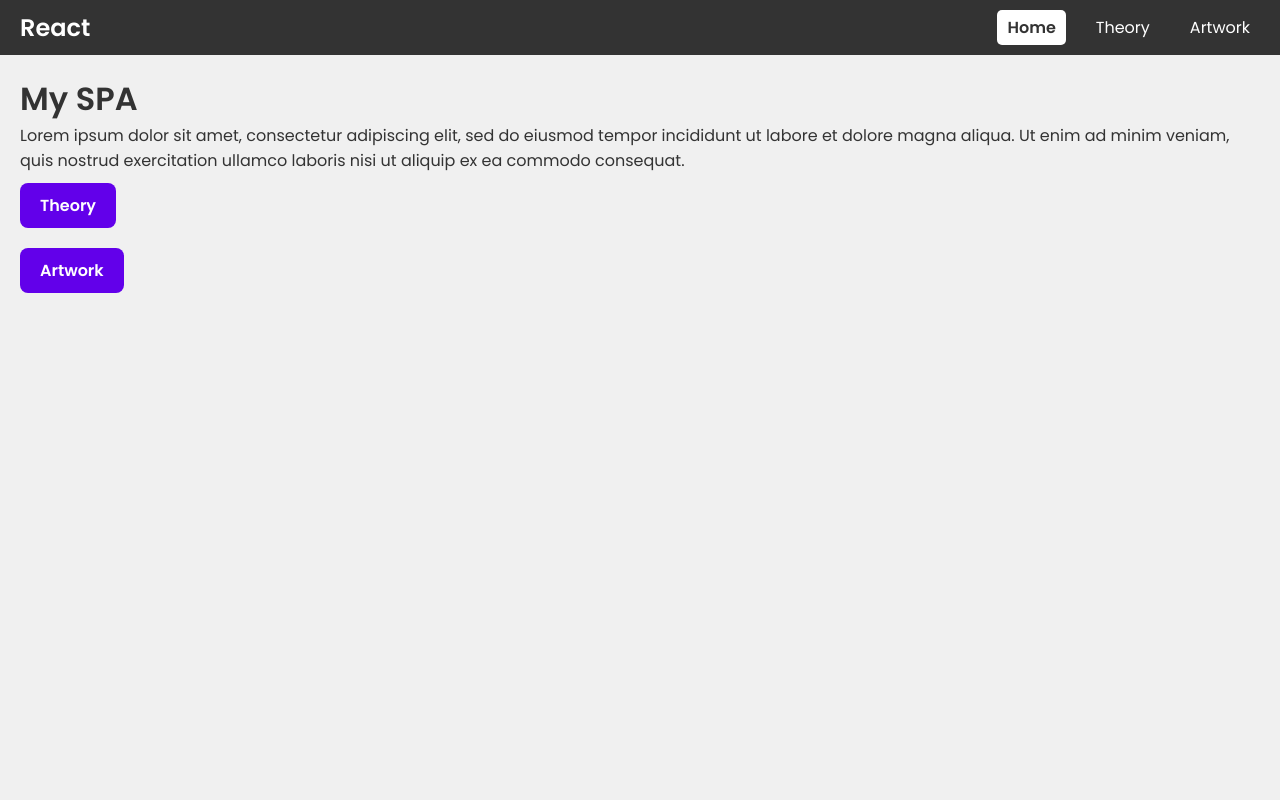
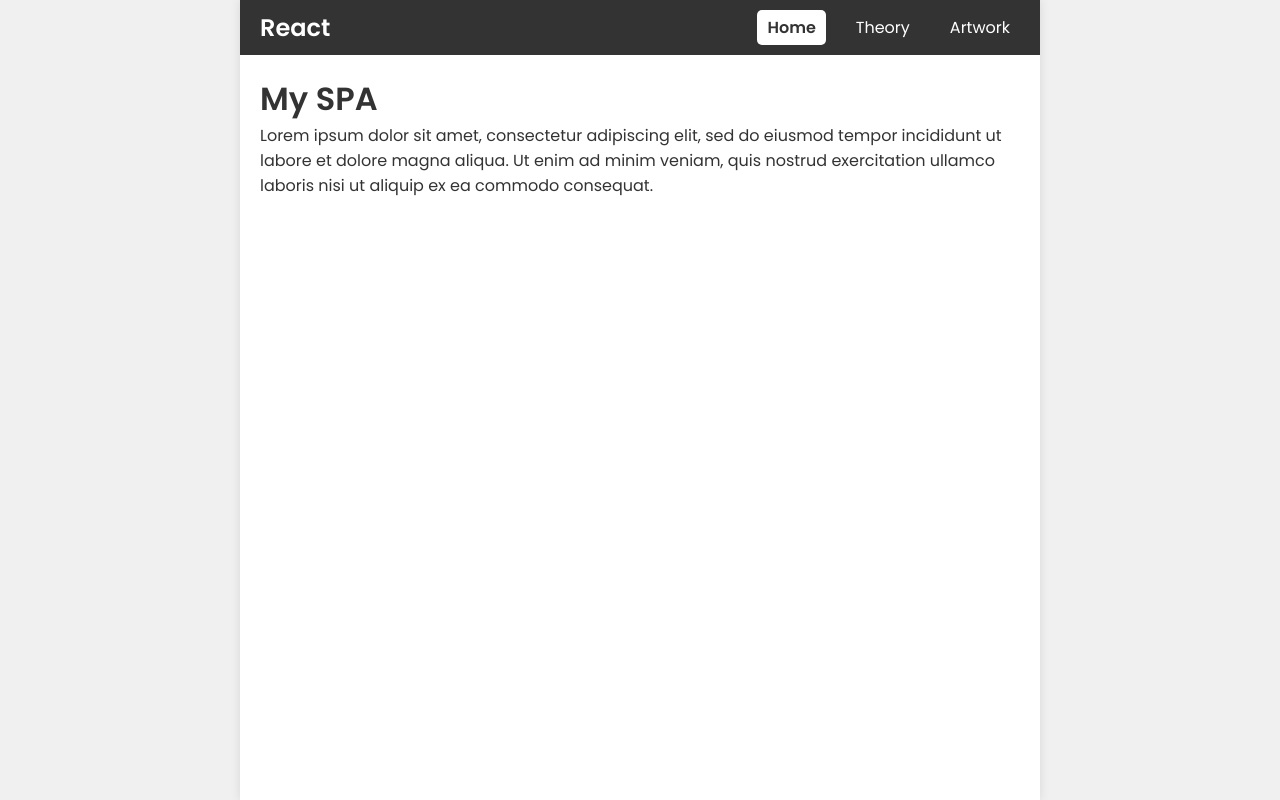
Before and after one commit to 2451668/2415668-single-page-application, a React (Create React App) app: page / in a window 1280 px wide. Built offline with nearby package versions, Linux system fonts and the light colour scheme.

Commit message:
Better Navigation

```diff
--- a/src/components/Home.js
+++ b/src/components/Home.js
@@ -7,11 +7,6 @@ const Home = () => {
     <div className={styles.container}>
       <h1>My SPA</h1>
       <p>Lorem ipsum dolor sit amet, consectetur adipiscing elit, sed do eiusmod tempor incididunt ut labore et dolore magna aliqua. Ut enim ad minim veniam, quis nostrud exercitation ullamco laboris nisi ut aliquip ex ea commodo consequat.</p>
-      <nav>
-        <Link to="/theory" className={styles.styledLink}>Theory</Link>
-        <br />
-        <Link to="/artwork" className={styles.styledLink}>Artwork</Link>
-      </nav>
     </div>
   );
 };
--- a/src/styles/GlobalStyle.css
+++ b/src/styles/GlobalStyle.css
@@ -10,9 +10,14 @@ body {
   font-family: 'Poppins', sans-serif;
   background-color: #f0f0f0;
   color: #333;
+  display: flex;
+  justify-content: center;
 }
 
-a {
-  text-decoration: none;
-  color: inherit;
+#root {
+  width: 100%;
+  max-width: 800px;
+  background-color: white;
+  min-height: 100vh;
+  box-shadow: 0 0 10px rgba(0, 0, 0, 0.1);
 }
--- a/src/styles/Home.module.css
+++ b/src/styles/Home.module.css
@@ -1,14 +1,3 @@
 .container {
     padding: 20px;
   }
-
-  .styledLink {
-    display: inline-block;
-    margin: 10px 0;
-    padding: 10px 20px;
-    background-color: #6200ea;
-    color: #fff;
-    border-radius: 8px;
-    text-align: center;
-    font-weight: 600;
-  }
--- a/src/styles/Navbar.module.css
+++ b/src/styles/Navbar.module.css
@@ -1,4 +1,3 @@
-/* src/styles/Navbar.module.css */
 .navbar {
   display: flex;
   justify-content: space-between;
@@ -6,6 +5,8 @@
   background-color: #333;
   padding: 10px 20px;
   color: white;
+  width: 100%;
+  box-sizing: border-box;
 }
 
 .brand {
```
Also changed, not shown: src/App.js (line endings or trailing spaces). Lines whose indentation alone changed are shown as unchanged.
